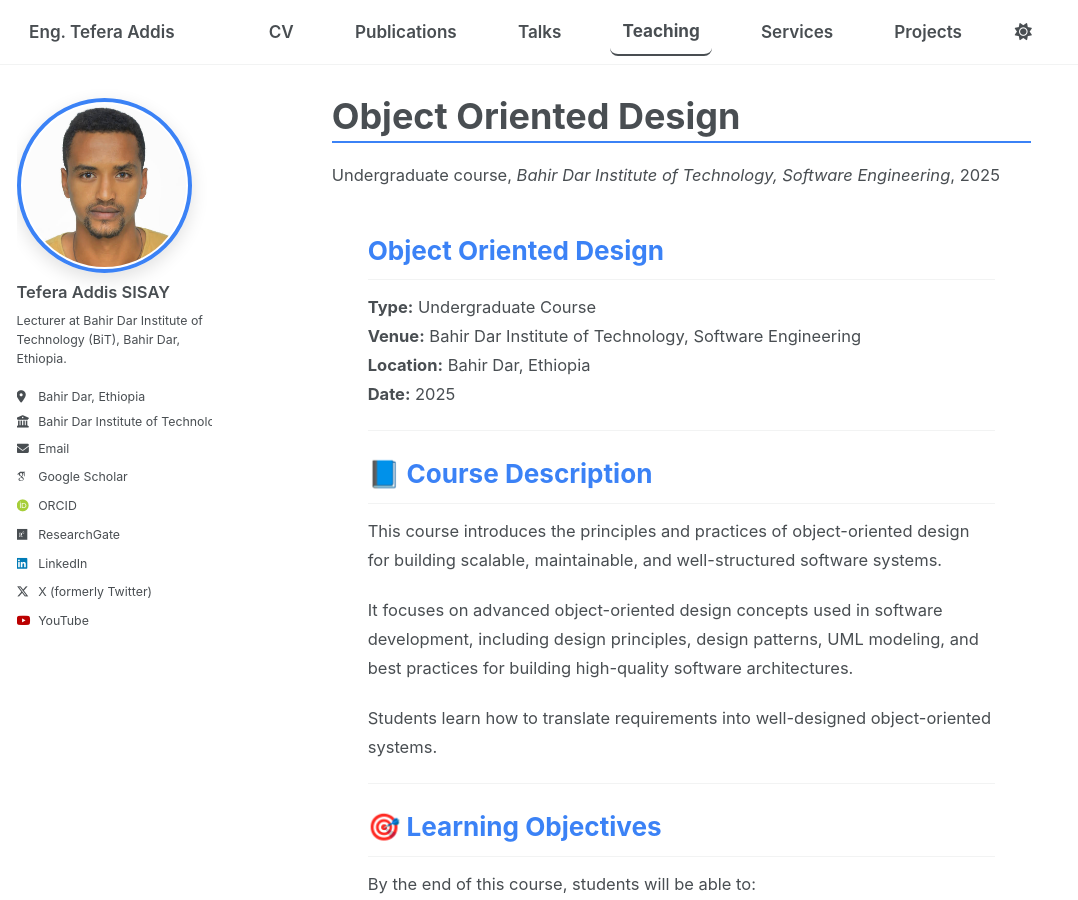
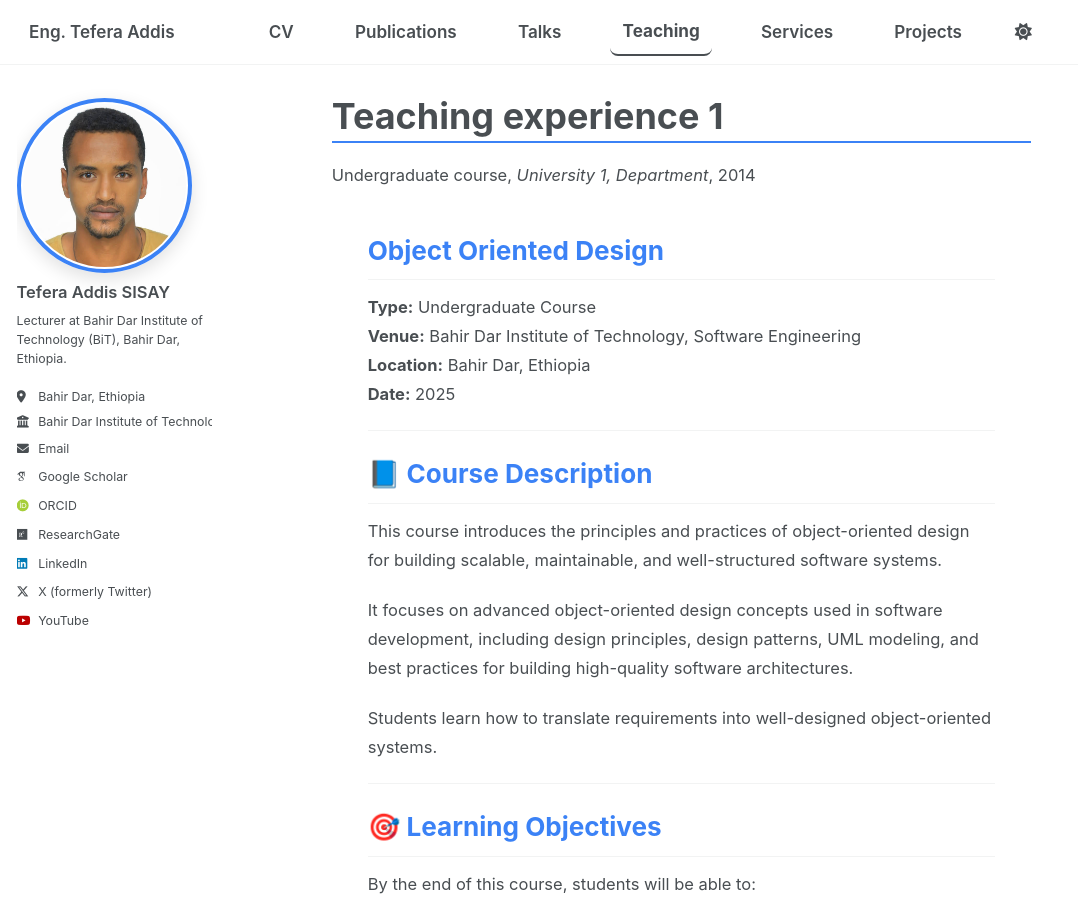
Before and after one commit to tefera-addis-sisay/tefera-addis-sisay.github.io, a Jekyll site: the page built from _teaching/object-oriented-design.md, in a window 1280 px wide and 900 px high. Shown: the whole window, without its empty margins (0-1078 px from the left). Built offline with Jekyll 4.4.1, drawn with Linux system fonts in a browser that asks for light colours; some web fonts are replaced; a script bundle is joined from its source files by our own code; library files that are not in the unit come from our copies.

Commit message:
Update object-oriented-design.md

```diff
--- a/_teaching/object-oriented-design.md
+++ b/_teaching/object-oriented-design.md
@@ -1,14 +1,13 @@
 ---
-title: "Object Oriented Design"
+title: "Teaching experience 1"
 collection: teaching
 type: "Undergraduate course"
-permalink: /teaching/object-oriented-design/
-venue: "Bahir Dar Institute of Technology, Software Engineering"
-date: 2025-09-01
-location: "Bahir Dar, Ethiopia"
-layout: single
-author_profile: true
+permalink: /teaching/2014-spring-teaching-1
+venue: "University 1, Department"
+date: 2014-01-01
+location: "City, Country"
 ---
+
 
 ## Object Oriented Design
 
```
